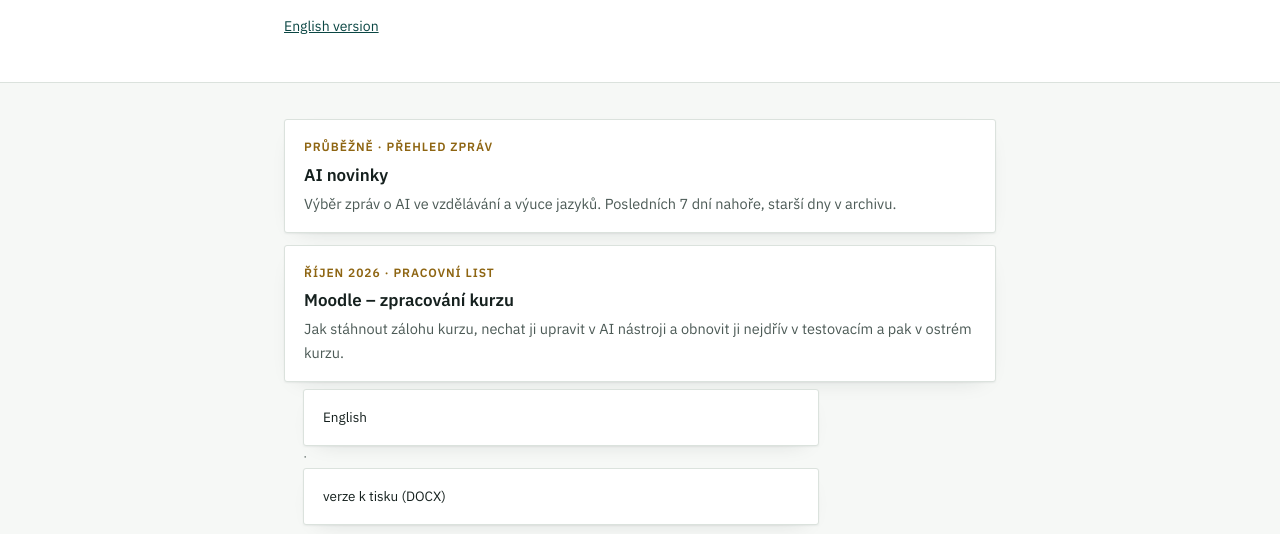
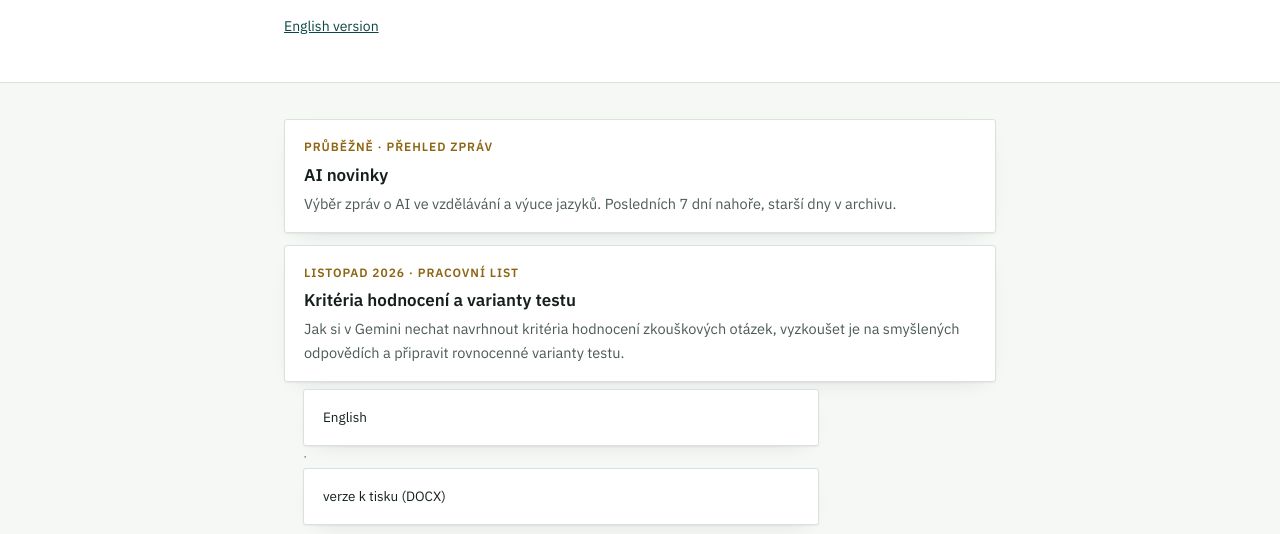
Before and after one commit to pavlikovajG-PRAKTIK-AI/WEB, a plain HTML site: page index.html in a window 1280 px wide. Shown: the part 188-722 px from the top of the page. Drawn offline with Linux system fonts and the light colour scheme.

Commit message:
Hlavní stránka: odkaz na listopadový pracovní list
Co-Authored-By: Claude Opus 5.5 <noreply@anthropic.com>

```diff
--- a/index.html
+++ b/index.html
@@ -37,6 +37,14 @@
           <span class="t">AI novinky</span>
           <span class="d">Výběr zpráv o AI ve vzdělávání a výuce jazyků. Posledních 7 dní nahoře, starší dny v archivu.</span>
         </a>
+      </li>
+      <li>
+        <a href="2026_11_01_kriteria-hodnoceni/">
+          <span class="when">Listopad 2026 · pracovní list</span>
+          <span class="t">Kritéria hodnocení a varianty testu</span>
+          <span class="d">Jak si v Gemini nechat navrhnout kritéria hodnocení zkouškových otázek, vyzkoušet je na smyšlených odpovědích a připravit rovnocenné varianty testu.</span>
+        </a>
+        <p class="alt"><a href="2026_11_01_kriteria-hodnoceni/en.html">English</a> · <a href="2026_11_01_kriteria-hodnoceni/2026_11_01_Kriteria-hodnoceni.docx">verze k tisku (DOCX)</a></p>
       </li>
       <li>
         <a href="2026_10_01_moodle-kurz/">
```
Also changed, not shown: en.html (+8 -0 lines).
